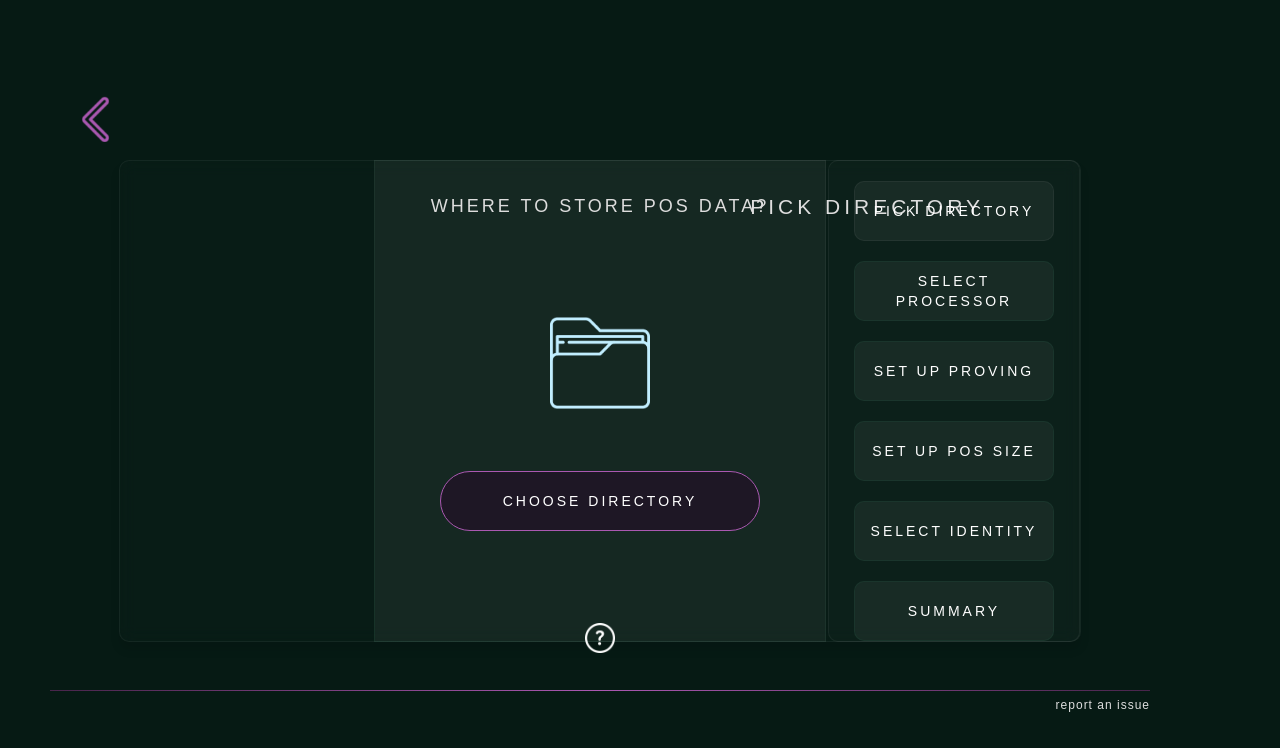
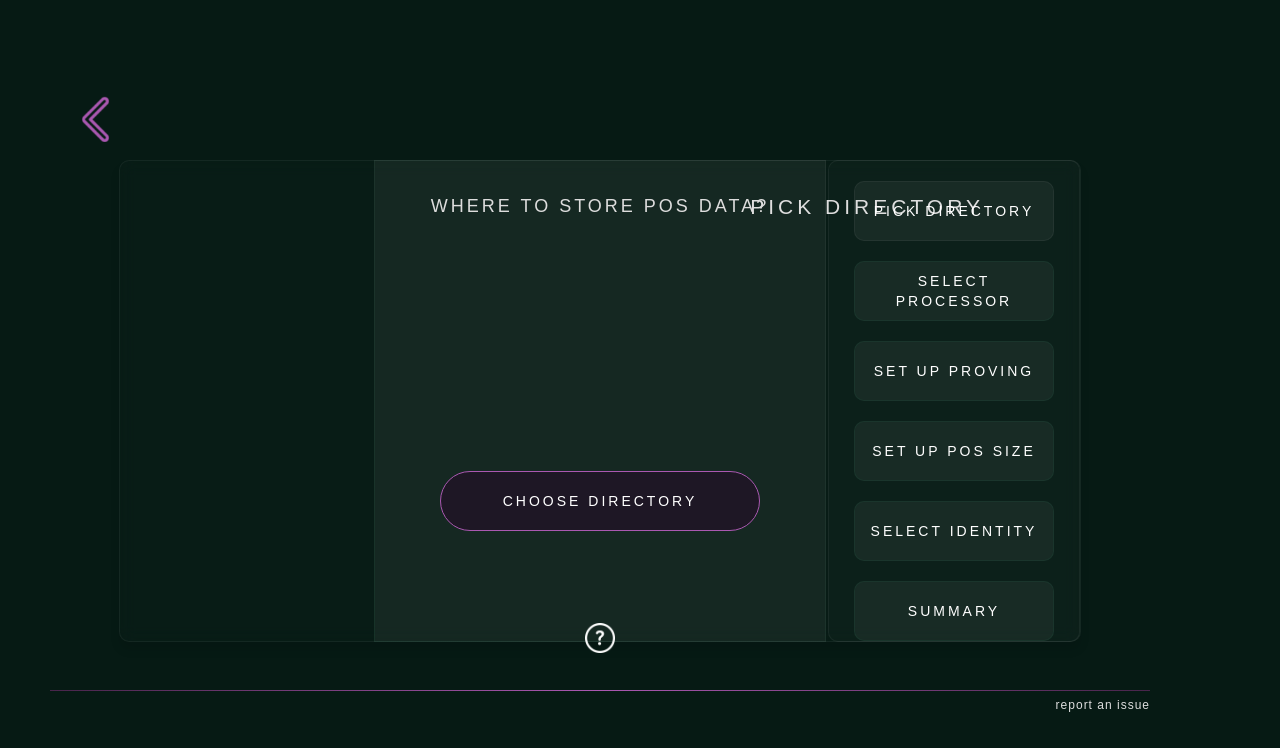
Before and after one commit to spacemeshos/sm-init-app-v2, a React (Create React App) app: page /generate in a window 1280 px wide. Shown: the top 748 px of the page. Built offline with nearby package versions, Linux system fonts and the light colour scheme.

Commit message:
remove img

```diff
--- a/src/components/tile.tsx
+++ b/src/components/tile.tsx
@@ -7,8 +7,6 @@ export interface TileProps {
   subheader?: string;
   footer?: string;
   errmsg?: string;
-  imageSrc?: string;
-  imageTop?: number;
   children?: React.ReactNode;
   buttonText?: string;
   onClick?: () => void;
@@ -76,20 +74,6 @@ const ErrorMessage = styled.h3`
   width: 95%;
 `;
 
-const TileImage = styled.img<{
-  imageTop?: number;
-  isError: boolean;
-}>`
-  aspect-ratio: 1;
-  object-fit: contain;
-  width: 100px;
-  position: absolute;
-  left: 50%;
-  top: ${({ imageTop }) => imageTop || 60}%;
-  transform: translate(-50%, -${({ imageTop }) => imageTop || 60}%);
-  opacity: ${({ isError }) => (isError ? 0.05 : 1)};
-`;
-
 const TileElement = styled.div`
   aspect-ratio: 1;
   object-fit: contain;
@@ -116,8 +100,6 @@ const Footer = styled.h3`
 const Tile: React.FC<TileProps> = ({
   heading,
   subheader,
-  imageSrc,
-  imageTop,
   footer,
   errmsg,
   children,
@@ -129,9 +111,6 @@ const Tile: React.FC<TileProps> = ({
       <TileHeading>{heading}</TileHeading>
       {!errmsg && <SubHeader>{subheader}</SubHeader>}
       {errmsg && <ErrorMessage>{errmsg}</ErrorMessage>}
-      {imageSrc && (
-        <TileImage src={imageSrc} imageTop={imageTop} isError={!!errmsg} />
-      )}
       <Footer>{footer}</Footer>
       <TileElement>{children}</TileElement>
     </TileWrapper>
```
